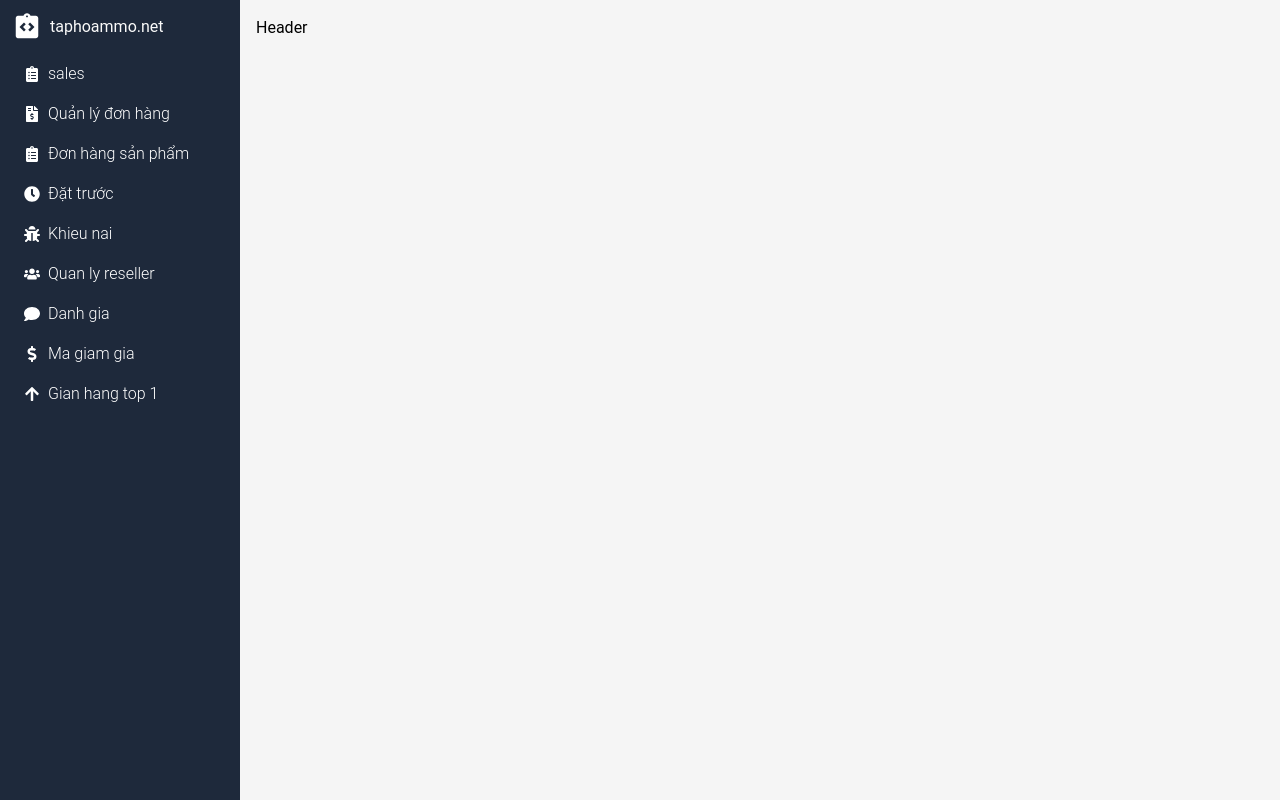
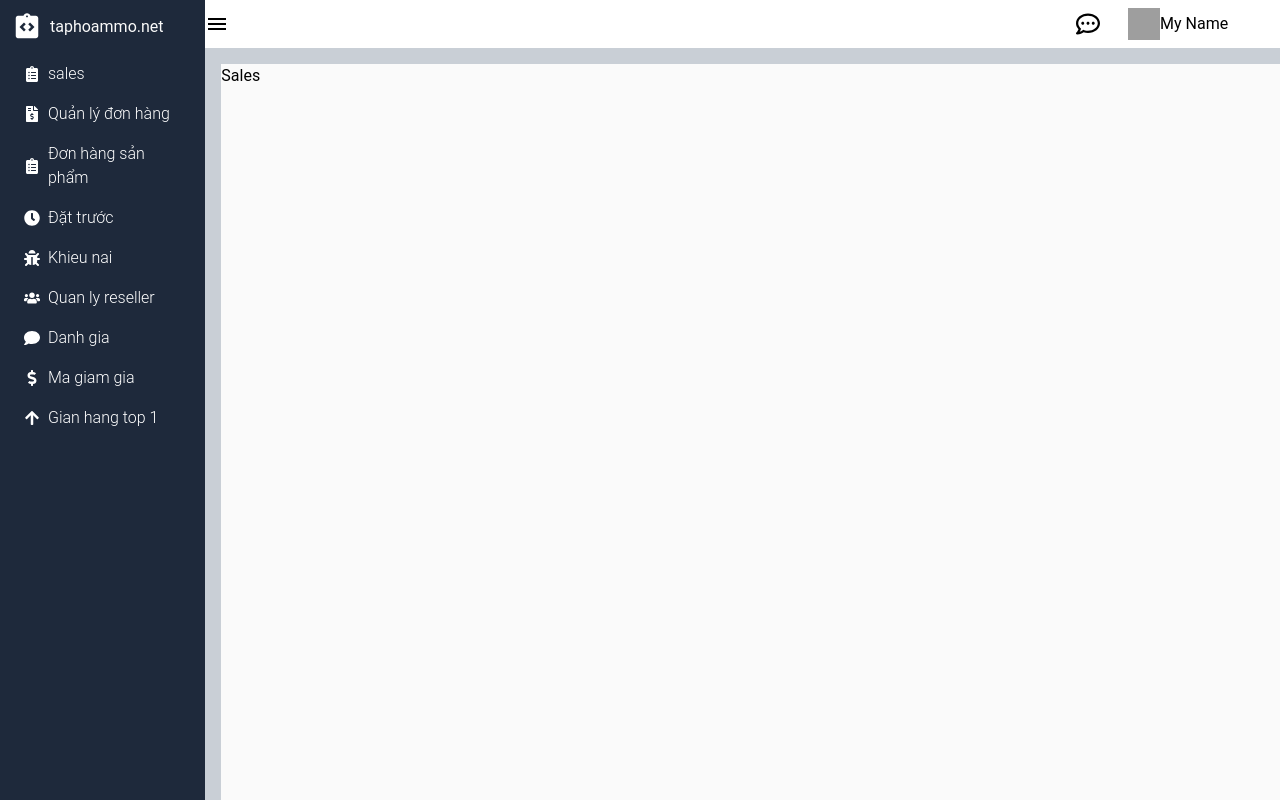
Before and after one commit to nguyenvanvy1999/FE-Dai, a React (Vite) app: page /stall in a window 1280 px wide. Built offline with nearby package versions, Linux system fonts and the light colour scheme; grey boxes are pictures that could not be loaded.

Commit message:
default sales

```diff
--- a/src/pages/Stall/Stall.tsx
+++ b/src/pages/Stall/Stall.tsx
@@ -1,13 +1,14 @@
 import { useState } from 'react'
 import SideBar from './SideBar'
 import Header from './StallComponents/Header'
+import Sales from './StallComponents/Sales'
 
 const Stall = () => {
-  const [currentComponent, setCurrentComponent] = useState()
+  const [currentComponent, setCurrentComponent] = useState(<Sales />)
   return (
-    <div className="flex flex-row bg-neutral-100 h-screen w-screen overflow-hidden">
+    <div className="flex flex-row bg-[#c9cfd6] h-screen w-screen overflow-hidden">
       <SideBar setCurrentComponent={setCurrentComponent} />
-      <div className="p-4">
+      <div className="w-full">
         <Header />
         {currentComponent}
       </div>
--- a/src/pages/Stall/StallComponents/Header.tsx
+++ b/src/pages/Stall/StallComponents/Header.tsx
@@ -1,3 +1,17 @@
+import { FaRegCommentDots } from 'react-icons/fa'
+import { MdMenu } from 'react-icons/md'
+
 export default function Header() {
-  return <div>Header</div>
+  return (
+    <div className="flex justify-between w-full bg-[#ffffff] items-center">
+      <MdMenu size={24} className="hover:cursor-pointer" />
+      <div className="flex items-center">
+        <FaRegCommentDots size={24} className="hover:cursor-pointer mr-5 " />
+        <div className="flex hover:cursor-pointer hover:bg-sky-100 p-2 w-40 items-center">
+          <img className="w-8 h-8" src="https://taphoammo.net/administrator/img/user.svg" />
+          <span>My Name</span>
+        </div>
+      </div>
+    </div>
+  )
 }
--- a/src/pages/Stall/StallComponents/Sales.tsx
+++ b/src/pages/Stall/StallComponents/Sales.tsx
@@ -1,5 +1,5 @@
 function Sales() {
-  return <div>Sales</div>
+  return <div className="ml-4 mt-4 bg-[#fafafa] h-full">Sales</div>
 }
 
 export default Sales
```
